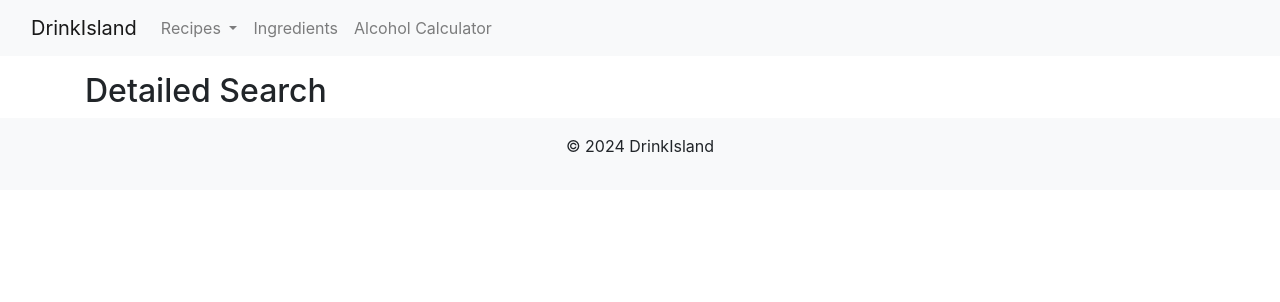
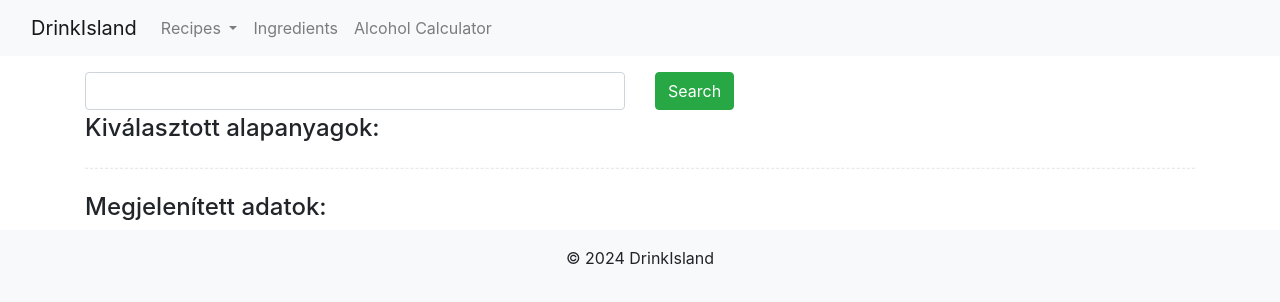
Before and after one commit to MatiasX/DrinkIsland, an Angular app in the folder DrinkIsland/: page /recipes/detailed-search in a window 1280 px wide. Shown: the top 302 px of the page. Built offline with nearby package versions, Linux system fonts and the light colour scheme.

Commit message:
Kinézet fejlesztés

```diff
--- a/DrinkIsland/package.json
+++ b/DrinkIsland/package.json
@@ -22,6 +22,7 @@
     "@popperjs/core": "^2.11.6",
     "bootstrap": "^5.3.2",
     "jquery": "^3.7.1",
+    "ng-bootstrap": "^1.6.3",
     "ngmodel": "^1.0.3",
     "popper.js": "^1.16.1",
     "rxjs": "~7.8.0",
--- a/DrinkIsland/src/app/ingredients/ingredients.component.html
+++ b/DrinkIsland/src/app/ingredients/ingredients.component.html
@@ -1,14 +1,13 @@
 <div class="container mt-4">
     <div class="row">
       <div class="col-12">
-        <h2 class="mb-4">Hozzávalók</h2>
+        <h2 class="mb-4">Alapanyagok:</h2>
       </div>
       <div class="col-12 col-md-6 col-lg-4" *ngFor="let ingredient of ingredients">
         <div class="card mb-3">
-          <img src="https://via.placeholder.com/300" class="card-img-top" alt="Placeholder Image">
           <div class="card-body">
             <h5 class="card-title">{{ ingredient.name }}</h5>
-            <p class="card-text">ID: {{ ingredient.id }}</p>
+            <!-- <p class="card-text">ID: {{ ingredient.id }}</p> -->
           </div>
         </div>
       </div>
--- a/DrinkIsland/src/app/recipes/detailed-search/detailed-search.component.css
+++ b/DrinkIsland/src/app/recipes/detailed-search/detailed-search.component.css
@@ -0,0 +1,10 @@
+hr {
+    display: block;
+    margin-top: 1.5em;
+    margin-bottom: 1.5em;
+    margin-left: auto;
+    margin-right: auto;
+    border-style:dashed solid;
+    border-width: 1px;
+    color: darkgray;
+}
--- a/DrinkIsland/src/app/recipes/detailed-search/detailed-search.component.html
+++ b/DrinkIsland/src/app/recipes/detailed-search/detailed-search.component.html
@@ -1 +1,11 @@
-<h2>Detailed Search</h2>
+<div  class="row my-1">
+    <div class="col">
+        <input type="text" class="form-control" >
+    </div>
+    <div class="col">
+        <button type="button" class="btn btn-success">Search</button>
+    </div>
+</div>
+<h4>Kiválasztott alapanyagok:</h4>
+<hr>
+<h4>Megjelenített adatok:</h4>
```
Also changed, not shown: 1 other file (tests, documents, lock files or other folders).
